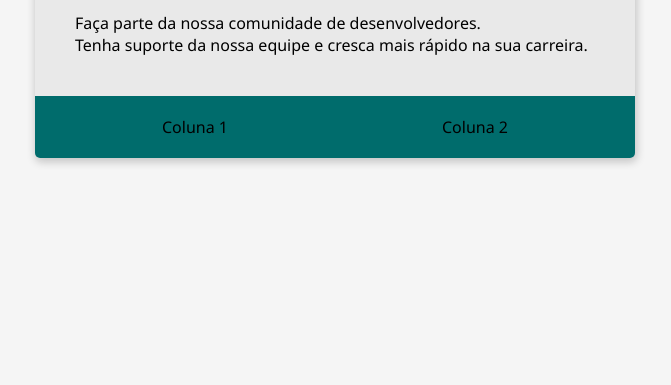
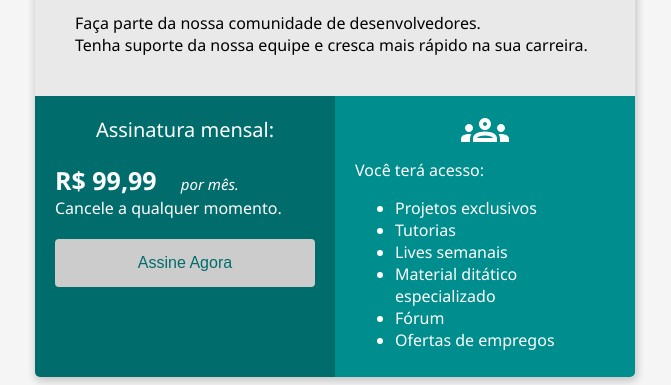
Before and after one commit to lucasmorikawaa/bootcamp-devjr-modulo02, a plain HTML site: page index.html in a window 1280 px wide. Shown: the part 433-818 px from the top of the page, without its empty margins (305-976 px from the left). Drawn offline with Linux system fonts and the light colour scheme.

Commit message:
closes #5 - imagem

```diff
--- a/index.html
+++ b/index.html
@@ -29,9 +29,8 @@
 
             .flex-container {
                 display: flex;
-                background-color: #006C6C;
                 justify-content: space-around;
-                padding: 20px;
+                color: white;
             }
 
             .header-title {
@@ -47,6 +46,63 @@
                 font-weight: 500;
                 margin-bottom: 15px;
             }
+
+            .container-top {
+                text-align: center;
+                font-size: 20px;
+            }
+
+            .col-1 {
+                background-color: #006C6C;
+                width: 50%;
+                padding: 20px;
+                color: #FFFFFF;
+            }
+
+            .subscrition-title {
+                font-size: 20px;
+                text-align: center;
+                margin-bottom: 20px;
+            }
+
+            .price {
+                font-size: 25px;
+                font-weight: 750;
+                padding-right: 20px;
+            }
+
+            .month {
+                font-size: 15px;
+                font-style: italic;
+            }
+
+            .col-2 {
+                background-color: #008D8D;
+                width: 50%;
+                padding: 10px 20px
+            }
+
+            .button {
+                margin-top: 20px;
+                width: 100%;
+                padding: 15px 32px;
+                font-size: 16px;
+                border-radius: 4px;
+                color: #006C6C;
+                border: none;
+                background-color: #CCCCCC;
+
+                cursor: pointer;
+            }
+
+            .button:hover {
+                background-color: #E9E9E9;
+            }
+
+            .imageg {
+               text-align: center;
+            }
+
 
     </style>
 
@@ -66,12 +122,37 @@
             </div>
         </div>
         <div class="flex-container">
-            <div>
-                Coluna 1
+            <div class="col-1">
+                    <div class="subscrition-title">
+                        Assinatura mensal:
+                    </div>
+                    <div>
+                        <span class="price">R$ 99,99</span>
+                        <span class="month">por mês.</span>
+                    </div>
+                    <div>
+                        Cancele a qualquer momento.
+                    </div>
+                        <button class="button ">Assine Agora</button>
             </div>
-            <div>
-                Coluna 2
-            </div>
+                <div class="col-2">
+                    <div class="imageg">
+                        <object data="groups_white_48dp.svg" type="image/svg+xml"></object>
+                    </div>
+                    <div>
+                        Você terá acesso:
+                    </div>
+                    <div>
+                        <ul>
+                            <li>Projetos exclusivos</li>
+                            <li>Tutorias</li>
+                            <li>Lives semanais</li>
+                            <li>Material ditático especializado</li>
+                            <li>Fórum</li>
+                            <li>Ofertas de empregos</li>
+                        </ul>
+                    </div>
+                </div>
         </div>
     </div>
 </body>
```
Also changed, not shown: groups_white_48dp.svg (added).
